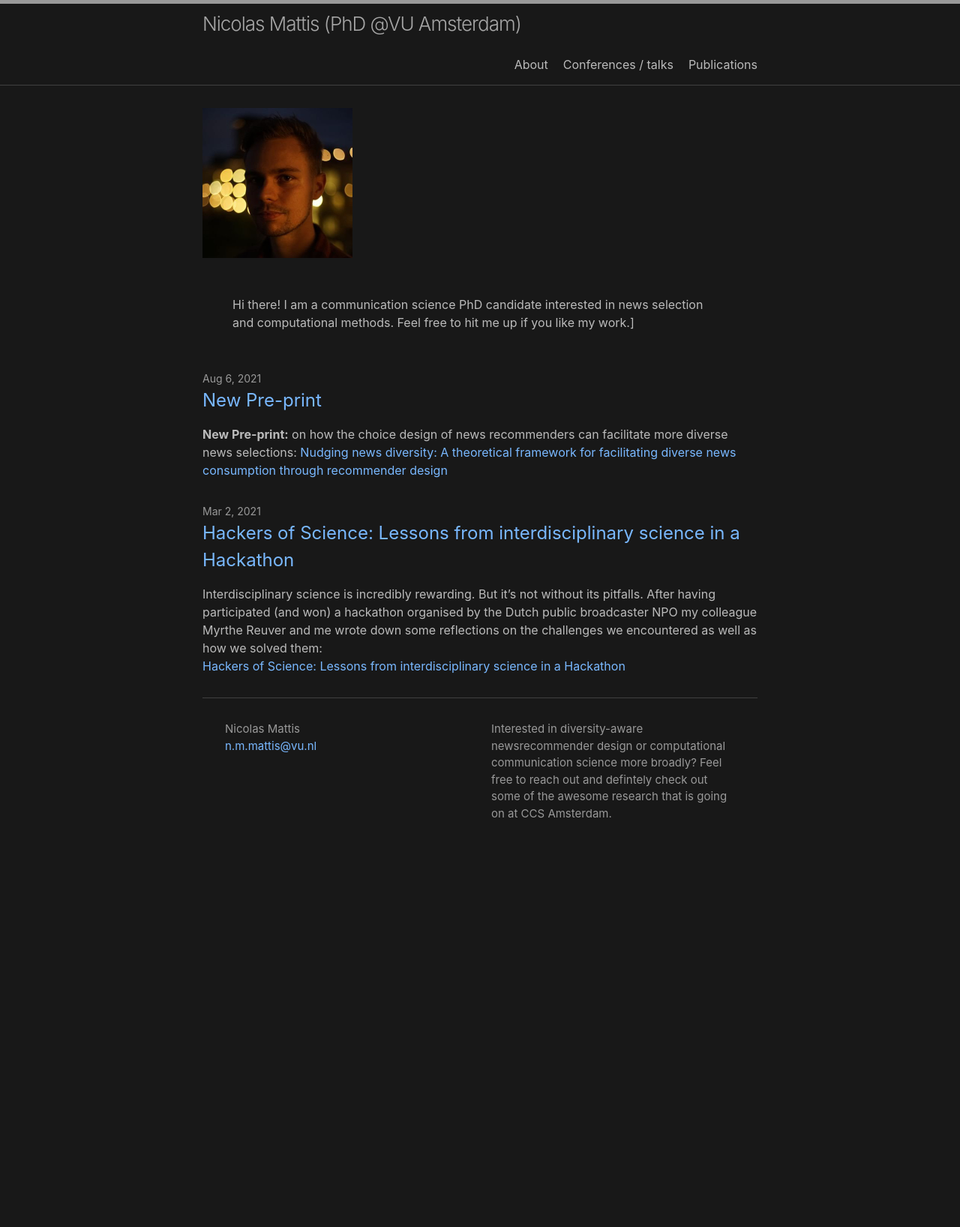
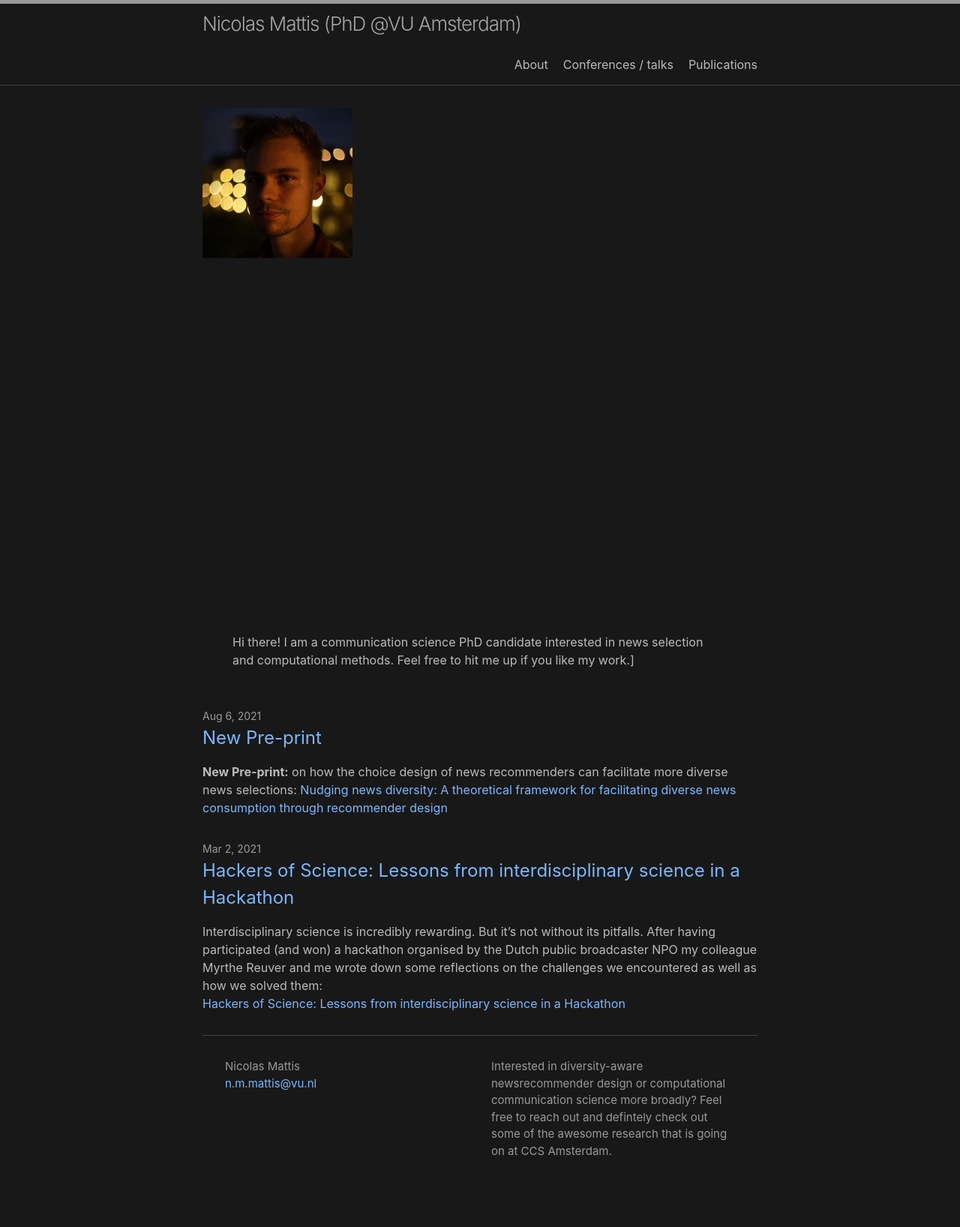
Before and after one commit to nickma101/nickma101.github.io, a Jekyll site: the page built from index.md, in a window 1280 px wide. Shown: the whole page at 75% size. Built offline with Jekyll 4.4.1, drawn with Linux system fonts in a browser that asks for light colours; before the commit the page ends 1186 px from its top, so only the background shows below that.

Commit message:
Update index.md

```diff
--- a/index.md
+++ b/index.md
@@ -11,4 +11,4 @@ layout: home
 <img src="image.jpg" width="200" height="200" />
 </div>
 
-<p style="margin:50px 40px 50px"> Hi there! I am a communication science PhD candidate interested in news selection and computational methods. Feel free to hit me up if you like my work.]</p>
+<p style="margin:500px 40px 50px"> Hi there! I am a communication science PhD candidate interested in news selection and computational methods. Feel free to hit me up if you like my work.]</p>
```
